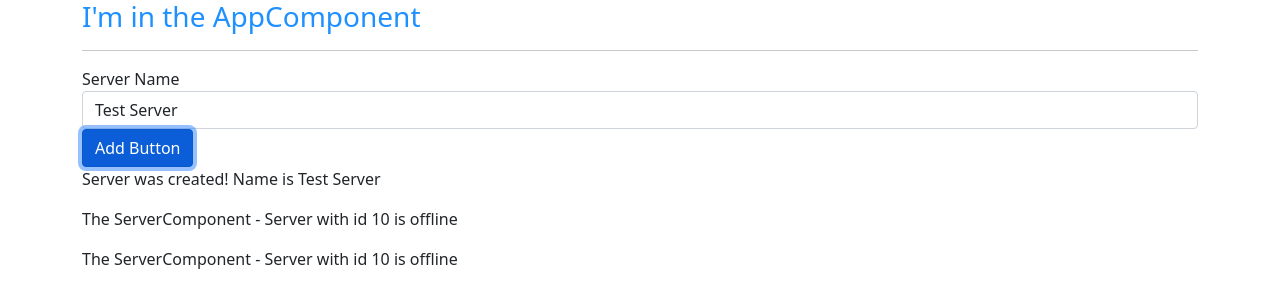
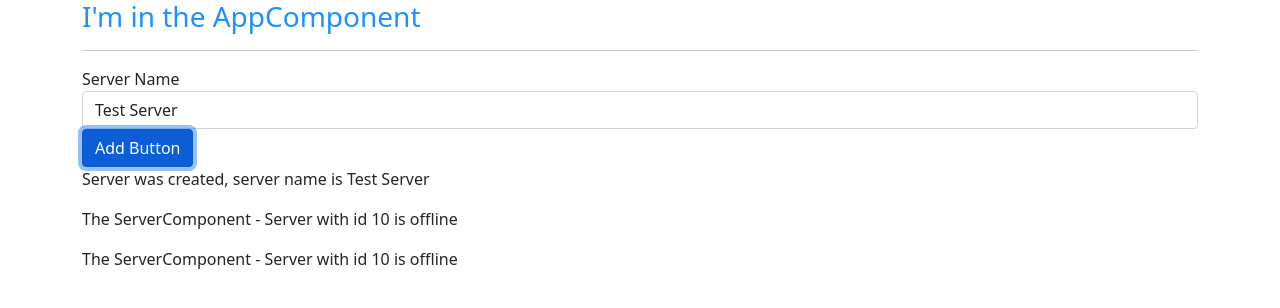
Before and after one commit to pashamo/Angularjs_Sandbox, an Angular app in the folder my-first-app/: page / in a window 1280 px wide. Both pictures are taken after a click on the button "Add Button". Shown: the top 308 px of the page. Built offline with nearby package versions, Linux system fonts and the light colour scheme.

Commit message:
feat: Structural Directive

```diff
--- a/my-first-app/src/app/servers/servers.component.html
+++ b/my-first-app/src/app/servers/servers.component.html
@@ -14,6 +14,7 @@
     (click)="onCreateServer()">
     Add Button
 </button>
-<p [innerText]="serverCreationStatus"></p>
+<!-- <p [innerText]="serverCreationStatus"></p> -->
+<p *ngIf="serverCreated">Server was created, server name is {{ serverName }}</p>
 <app-server></app-server>
 <app-server></app-server>
--- a/my-first-app/src/app/servers/servers.component.ts
+++ b/my-first-app/src/app/servers/servers.component.ts
@@ -9,6 +9,7 @@
   allowNewServer: boolean = false;
   serverCreationStatus: string = "No server was created!";
   serverName = 'Test Server';
+  serverCreated = false;
 
   constructor() {
     setTimeout(() => {
@@ -20,6 +21,7 @@
   }
 
   onCreateServer() {
+    this.serverCreated = true;
     this.serverCreationStatus = `Server was created! Name is ${this.serverName}`;
   }
 
```
